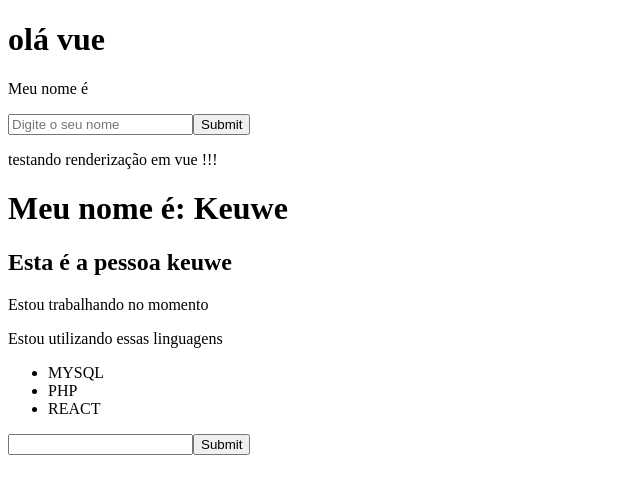
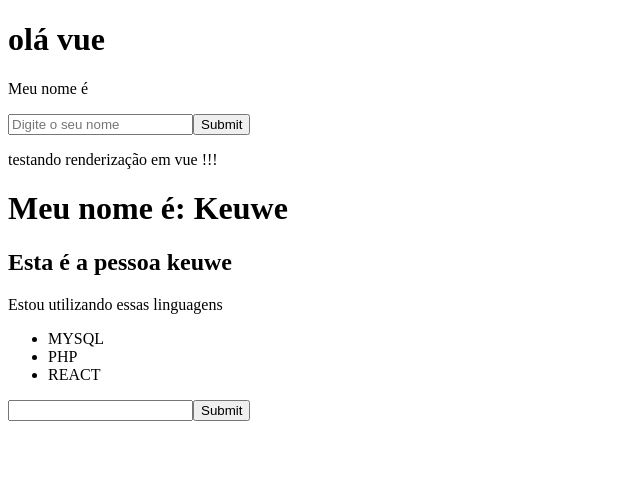
Before and after one commit to JoaoKeuwe/Primeiro-projeto-Vue, a Vue app in the folder 2_project_vue/: page / in a window 1280 px wide. Shown: the top 494 px of the page, without its empty margins (0-640 px from the left). Built offline with nearby package versions, Linux system fonts and the light colour scheme.

Commit message:
feat: :rotating_light: Aprendendo sobre diretivas, usando o V-if

```diff
--- a/2_project_vue/src/components/Info.vue
+++ b/2_project_vue/src/components/Info.vue
@@ -1,6 +1,6 @@
 <template>
   <div>
-    <p>Estou trabalhando no momento</p>
+    <p v-if="esta_trabalhando">Estou trabalhando no momento</p>
     <p>Estou utilizando essas linguagens</p>
 
     <ul>
@@ -14,6 +14,10 @@
 <script>
 export default {
   name: "Info",
-  data() {},
+  data() {
+    return {
+      esta_trabalhando: false
+    }
+  },
 };
 </script>
```
